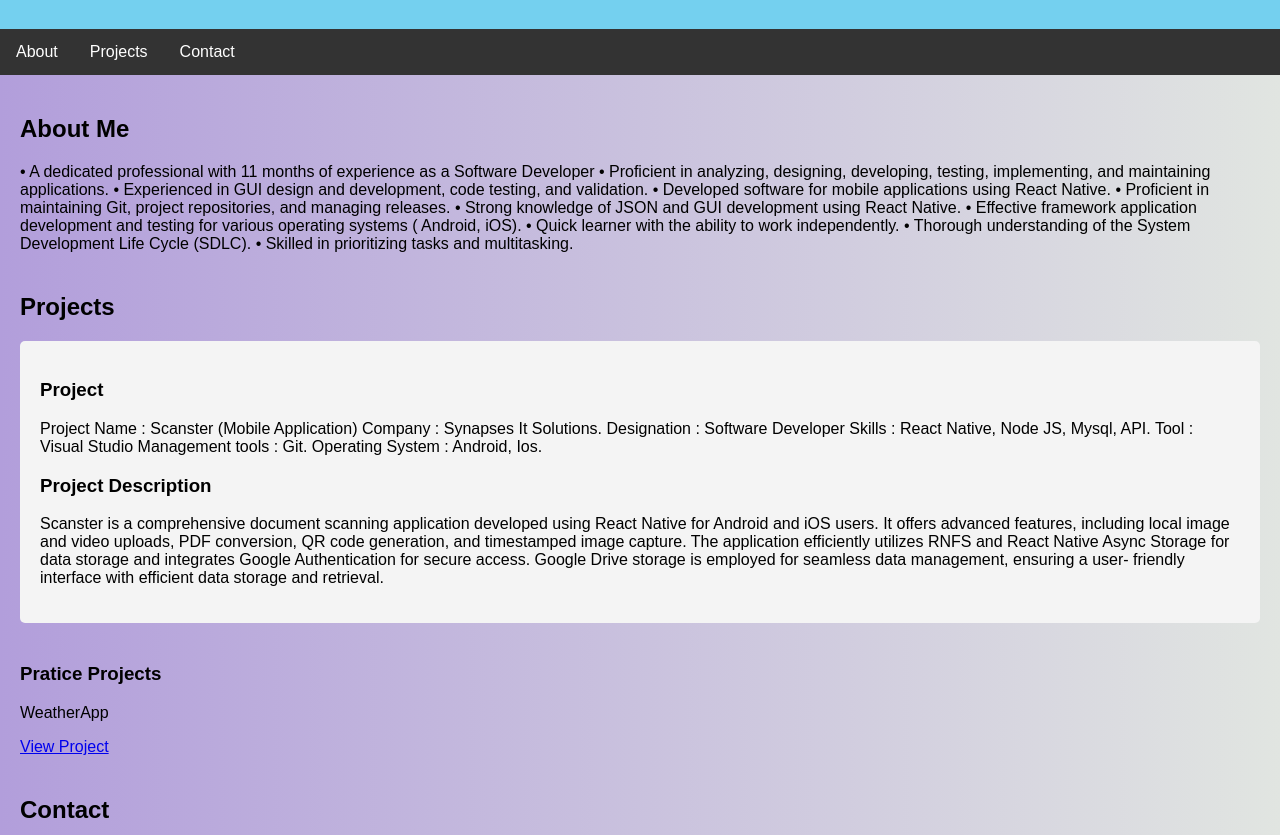
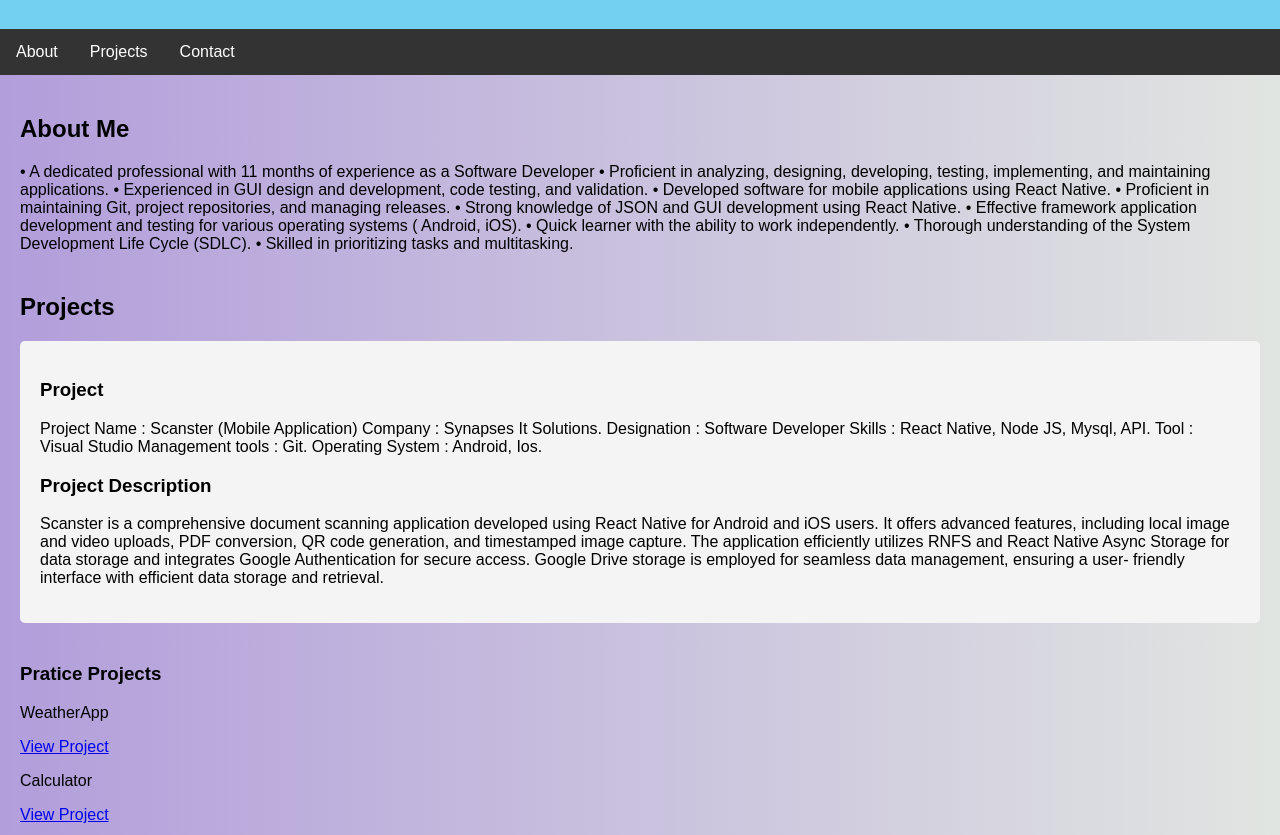
Before and after one commit to Ayyappa30/Ayyappa-portfolio, a plain HTML site: page index.html in a window 1280 px wide. Shown: the part 117-952 px from the top of the page. Drawn offline with Linux system fonts and the light colour scheme.

Commit message:
Add Practice Project2

```diff
--- a/index.html
+++ b/index.html
@@ -67,6 +67,8 @@
         <div>
           <p>WeatherApp</p>
           <a href="https://ayyappa30.github.io/WeatherApp/">View Project</a>
+          <p>Calculator</p>
+          <a href="https://ayyappa30.github.io/Calculator/">View Project</a>
         </div>
       </section>
       <section id="contact">
```
